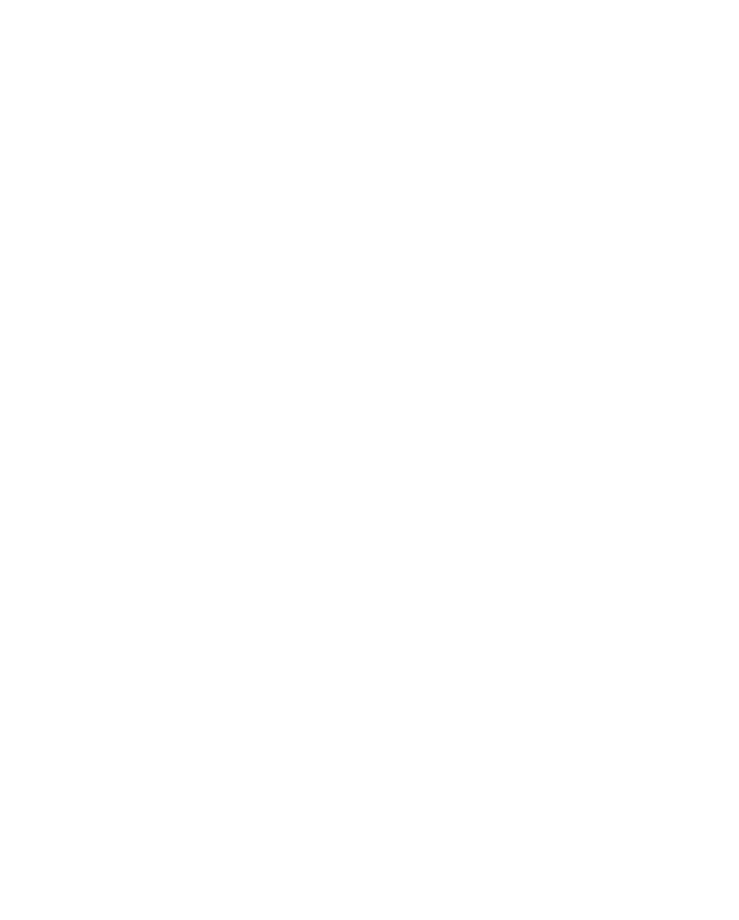
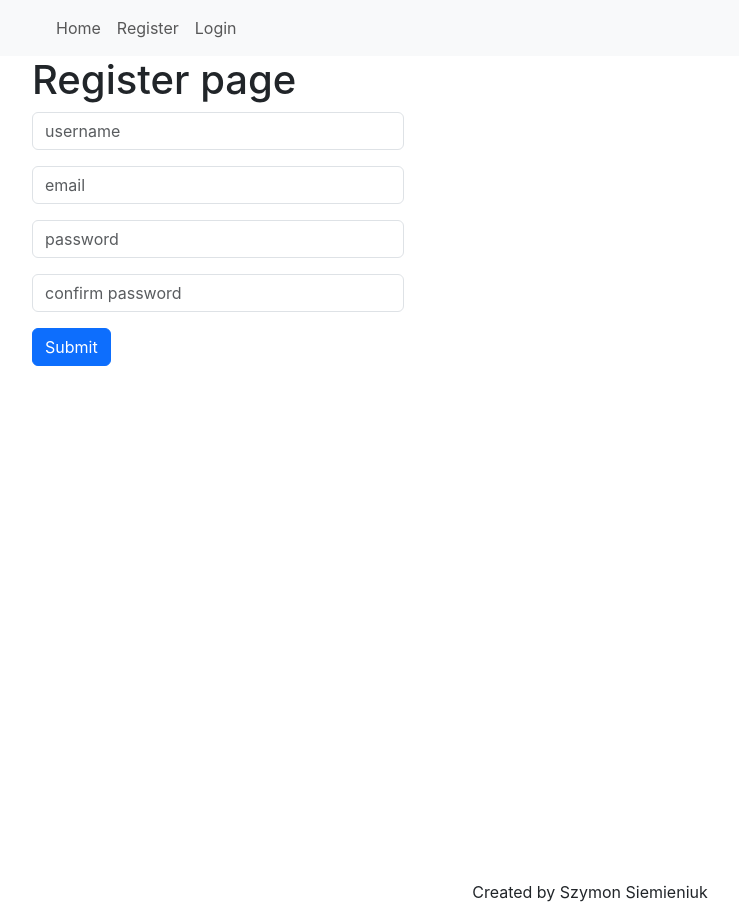
Before and after one commit to siemieniuk/torneo, a React (Create React App) app in the folder frontend/: page /register in a window 1280 px wide. Shown: the whole page, without its empty margins (50-789 px from the left). Before the commit the page ends 800 px from the top, so only its background shows below. Built offline with nearby package versions, Linux system fonts and the light colour scheme.

Commit message:
Frontent layout

```diff
--- a/frontend/package.json
+++ b/frontend/package.json
@@ -11,7 +11,9 @@
     "@types/react": "^18.2.25",
     "@types/react-dom": "^18.2.11",
     "axios": "^1.5.1",
+    "bootstrap": "^5.3.2",
     "react": "^18.2.0",
+    "react-bootstrap": "^2.9.0",
     "react-dom": "^18.2.0",
     "react-router-dom": "^6.16.0",
     "react-scripts": "^5.0.1",
--- a/frontend/src/App.tsx
+++ b/frontend/src/App.tsx
@@ -1,29 +1,27 @@
-import React, { useEffect, useState } from 'react';
-import logo from './logo.svg';
-import axios from 'axios';
-import './App.css';
+import {
+  Route,
+  Routes,
+  BrowserRouter
+} from 'react-router-dom'
+import Home from "./components/Home"
+import Register from "./components/Register"
+import NoPage from "./components/NoPage"
+import Layout from "./components/Layout"
+import Login from "./components/Login"
 
 function App() {
-  const [message, setMessage] = useState("")
-
-  const fetchHelloMessage = () => {
-    axios.get("http://localhost:8000/")
-      .then(response => {
-        setMessage(response.data.message)
-      })
-  }
-
-  useEffect(() => {
-    fetchHelloMessage()
-  }, [])
-
   return (
-    <div className="App">
-      <div className="container-fluid">
-        <p>{message}</p>
-      </div>
-    </div>
-  );
+    <BrowserRouter>
+      <Routes>
+        <Route path="/" element={<Layout />}>
+          <Route index element={<Home />} />
+          <Route path="register" element={<Register />} />
+          <Route path="login" element={<Login />} />
+          <Route path="*" element={<NoPage />} />
+        </Route>
+      </Routes>
+    </BrowserRouter>
+  )
 }
 
 export default App;
--- /dev/null
+++ b/frontend/src/components/Footer.tsx
@@ -0,0 +1,15 @@
+import React from "react"
+
+function Footer(): JSX.Element {
+  return (
+    <footer className="page-footer font-small blue pt-4">
+      <div className="container-fluid text-center text-md-left">
+        <div className="row">
+          <p>Created by Szymon Siemieniuk</p>
+        </div>
+      </div>
+    </footer>
+  )
+}
+
+export default Footer;
--- /dev/null
+++ b/frontend/src/components/Header.tsx
@@ -0,0 +1,28 @@
+import React from "react"
+import Nav from "react-bootstrap/Nav"
+import Navbar from "react-bootstrap/Navbar"
+import NavDropdown from "react-bootstrap/NavDropdown"
+import NavItem from "react-bootstrap/NavItem"
+import NavLink from "react-bootstrap/NavLink"
+import Container from "react-bootstrap/Container"
+
+
+function Header(): JSX.Element {
+  return (
+    <Navbar expand="lg" className="bg-body-tertiary">
+      <Container>
+        <Navbar.Brand href="#home"></Navbar.Brand>
+        <Navbar.Toggle aria-controls="basic-navbar-nav" />
+        <Navbar.Collapse id="basic-navbar-nav">
+          <Nav className="me-auto">
+            <Nav.Link href="/">Home</Nav.Link>
+            <Nav.Link href="/register/">Register</Nav.Link>
+            <Nav.Link href="/login/">Login</Nav.Link>
+          </Nav>
+        </Navbar.Collapse>
+      </Container>
+    </Navbar>
+  )
+}
+
+export default Header;
--- /dev/null
+++ b/frontend/src/components/Home.tsx
@@ -0,0 +1,27 @@
+import React, { useEffect, useState } from "react";
+import axios from "axios";
+
+function Home(): JSX.Element {
+  const [message, setMessage] = useState("")
+
+  const fetchHelloMessage = () => {
+    axios.get("http://localhost:8000/auth")
+      .then(response => {
+        setMessage(response.data.message)
+      })
+  }
+
+  useEffect(() => {
+    fetchHelloMessage()
+  }, [])
+
+  return (
+    <div className="App">
+      <div className="container-fluid">
+        <p>{message}</p>
+      </div>
+    </div>
+  );
+}
+
+export default Home;
--- /dev/null
+++ b/frontend/src/components/Layout.tsx
@@ -0,0 +1,18 @@
+import React from "react"
+import { Outlet } from "react-router-dom"
+import Header from "./Header"
+import Footer from "./Footer"
+
+function Layout(): JSX.Element {
+  return (
+    <>
+      <Header />
+      <div className="container vh-100">
+        <Outlet />
+      </div>
+      <Footer />
+    </>
+  )
+}
+
+export default Layout;
--- /dev/null
+++ b/frontend/src/components/Login.tsx
@@ -0,0 +1,30 @@
+import React, { useState } from "react";
+import { Button } from "react-bootstrap";
+import Form from "react-bootstrap/Form"
+
+function Login(): JSX.Element {
+  const [username, setUsername] = useState("");
+  const [password, setPassword] = useState("");
+
+  function signUp() {
+    let item = { username, password };
+    console.log(item)
+  }
+
+  return (
+    <Form className="mb-3">
+      <h1>Login page</h1>
+      <Form.Group className="mb-3 col-sm-4" controlId="formBasicUsername">
+        <Form.Control type="text" placeholder="username" onChange={(e) => setUsername(e.target.value)} />
+      </Form.Group>
+      <Form.Group className="mb-3 col-sm-4" controlId="formBasicPassword">
+        <Form.Control type="password" placeholder="password" onChange={(e) => setPassword(e.target.value)} />
+      </Form.Group>
+      <Button variant="primary" onClick={signUp}>
+        Login
+      </Button>
+    </Form>
+  )
+}
+
+export default Login;
--- /dev/null
+++ b/frontend/src/components/NoPage.tsx
@@ -0,0 +1,10 @@
+import React, { useEffect, useState } from "react";
+import axios from "axios";
+
+function NoPage(): JSX.Element {
+  return (
+    <div>Page not found</div>
+  );
+}
+
+export default NoPage;
--- /dev/null
+++ b/frontend/src/components/Register.tsx
@@ -0,0 +1,40 @@
+import React, { useState } from "react";
+import { Button } from "react-bootstrap";
+import Form from "react-bootstrap/Form"
+
+function Register() {
+  const [username, setUsername] = useState("");
+  const [email, setEmail] = useState("");
+  const [password, setPassword] = useState("");
+  const [confirmPassword, setConfirmPassword] = useState("");
+
+  function signUp() {
+    let item = { username, email, password, confirmPassword };
+    console.log(item)
+  }
+
+  return (
+    <div>
+      <Form>
+        <h1>Register page</h1>
+        <Form.Group className="mb-3 col-sm-4" controlId="formBasicUsername">
+          <Form.Control type="text" placeholder="username" onChange={(e) => setUsername(e.target.value)} />
+        </Form.Group>
+        <Form.Group className="mb-3 col-sm-4" controlId="formBasicEmail">
+          <Form.Control type="text" placeholder="email" onChange={(e) => setEmail(e.target.value)} />
+        </Form.Group>
+        <Form.Group className="mb-3 col-sm-4" controlId="formBasicPassword">
+          <Form.Control type="password" placeholder="password" onChange={(e) => setPassword(e.target.value)} />
+        </Form.Group>
+        <Form.Group className="mb-3 col-sm-4" controlId="formBasicPassword2">
+          <Form.Control type="password" id="formBasicPassword2" placeholder="confirm password" onChange={(e) => setConfirmPassword(e.target.value)} />
+        </Form.Group>
+        <Button variant="primary" onClick={signUp}>
+          Submit
+        </Button>
+      </Form>
+    </div>
+  )
+}
+
+export default Register;
--- a/frontend/src/index.tsx
+++ b/frontend/src/index.tsx
@@ -9,9 +9,9 @@
   document.getElementById('root') as HTMLElement
 );
 root.render(
-  <BrowserRouter>
+  <React.StrictMode>
     <App />
-  </BrowserRouter>
+  </React.StrictMode>
 );
 
 // If you want to start measuring performance in your app, pass a function
```
Also changed, not shown: 1 other file (tests, documents, lock files or other folders).
